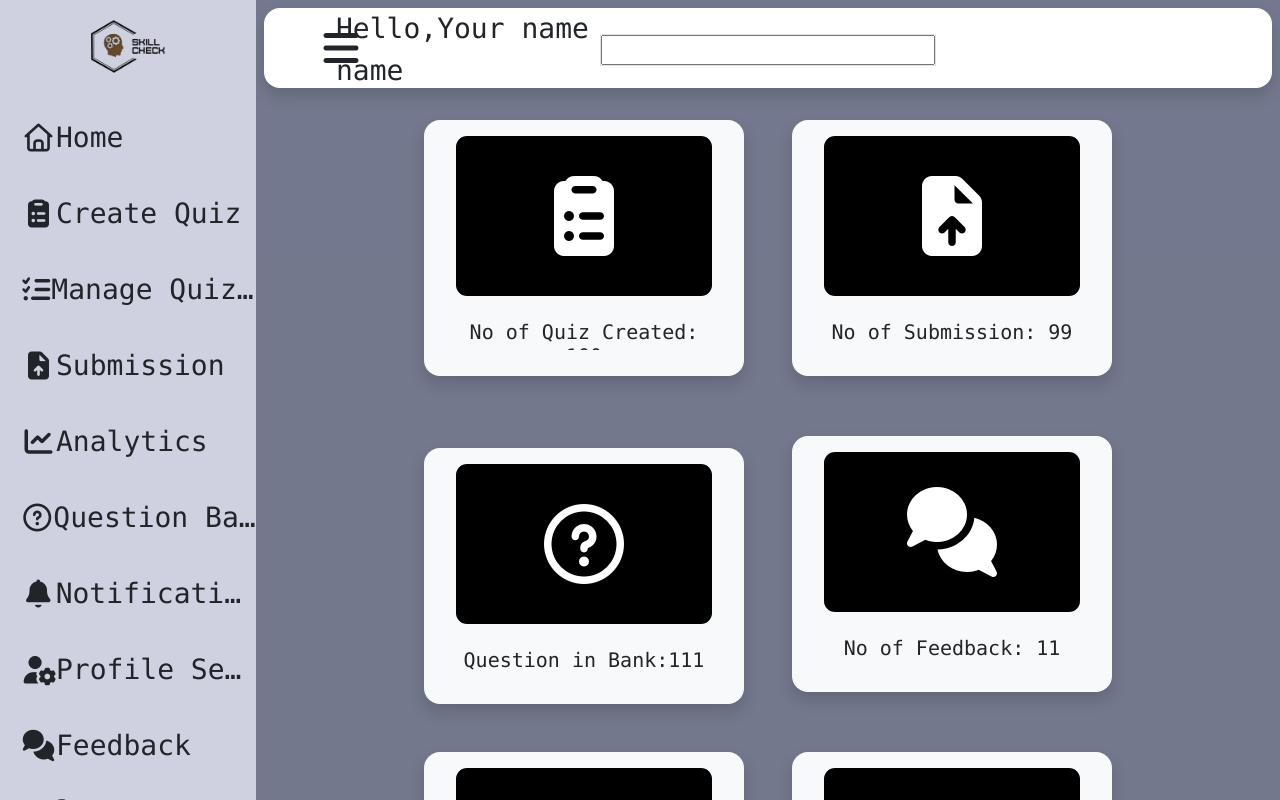
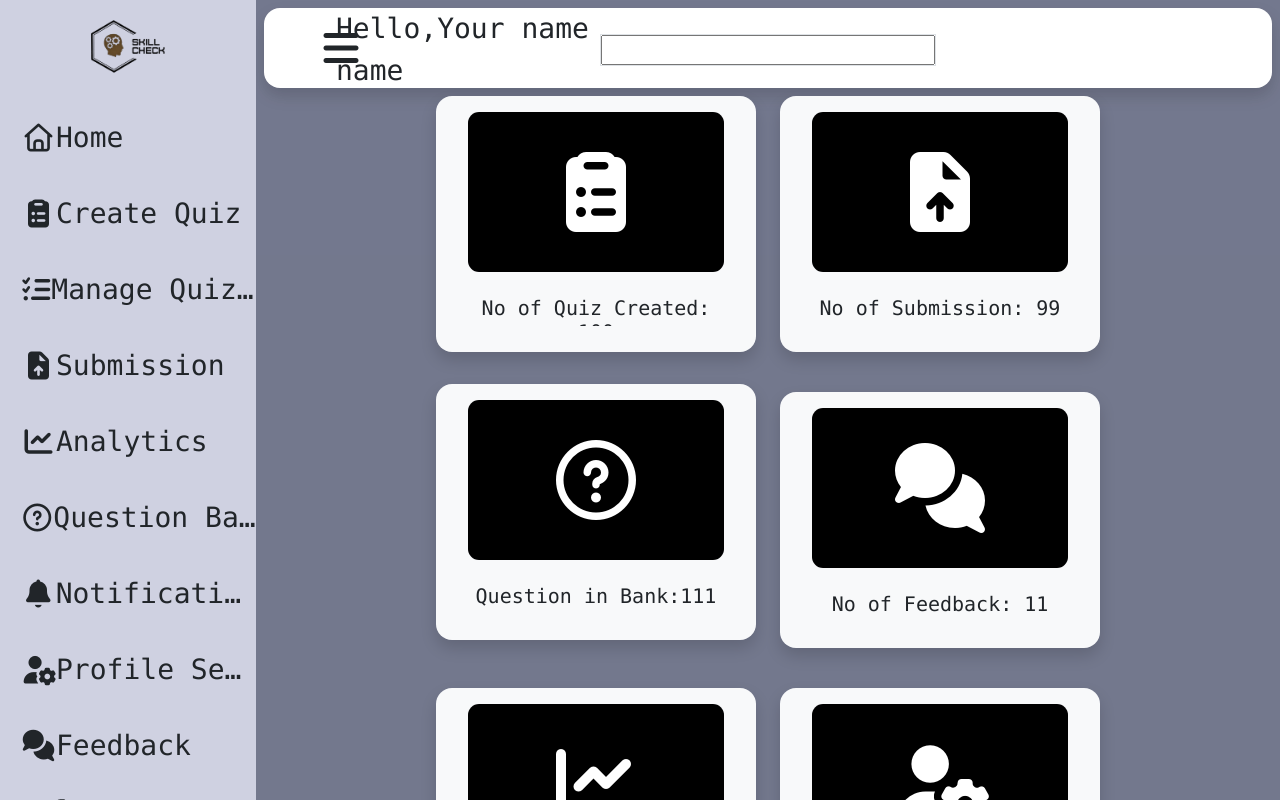
Before and after one commit to KapilSinghMaan/Skill-Check-Arena, a React (Vite) app in the folder Client/: page /teadash in a window 1280 px wide. Built offline with nearby package versions, Linux system fonts and the light colour scheme.

Commit message:
nine commit

```diff
--- a/Client/src/App.css
+++ b/Client/src/App.css
@@ -326,7 +326,7 @@ select:focus {
 }
 
 .dash-home-left{
-    width: 70em;
+    width: 65em;
 }
 
 .dashboard-right.active .dash-home-right{
@@ -335,10 +335,22 @@ select:focus {
 }
 
 .dash-home-right{
-    width: 20em;
-    height: 50vh;
-    border: 1px solid;
+    width: 25em;
+    height: 84vh;
+    /* border: 1px solid; */
     transition: 0.5s;
+}
+
+.dash-clock{
+    height: 40vh;
+    width: 22em;
+    border: 1px dotted red;
+}
+
+.dash-calendar{
+    height: 42vh;
+    width: 22em;
+    border: 5px double gold;
 }
 
 /* Dashboard css end */
--- a/Client/src/Login/Teacher/TeaHome.jsx
+++ b/Client/src/Login/Teacher/TeaHome.jsx
@@ -5,8 +5,8 @@ const TeaHome = () => {
     return (
         <>
             <div className="row m-0 d-flex align-items-center justify-content-center">
-                <div class="m-0 dash-home-left d-flex align-items-center justify-content-center position-relative flex-wrap gap-5">
-                    <div class="dash-card mt-4 position-relative shadow d-flex align-items-start justify-content-center bg-light rounded-4">
+                <div class="m-0 dash-home-left d-flex align-items-center justify-content-center position-relative flex-wrap gap-4">
+                    <div class="dash-card position-relative shadow d-flex align-items-start justify-content-center bg-light rounded-4">
                         <div class="imgbox d-flex align-items-center justify-content-center">
                             <i class="fa-solid fa-clipboard-list text-white"></i>
                         </div>
@@ -16,7 +16,7 @@ const TeaHome = () => {
                             <div className="dash-card-btn py-3 d-flex align-items-center justify-content-center"><Link to="/" class="text-decoration-none btn btn-outline-dark">Create Quiz</Link></div>
                         </div>
                     </div>
-                    <div class="dash-card mt-4 position-relative shadow d-flex align-items-start justify-content-center bg-light rounded-4">
+                    <div class="dash-card position-relative shadow d-flex align-items-start justify-content-center bg-light rounded-4">
                         <div class="imgbox d-flex align-items-center justify-content-center">
                             <i class="fa-solid fa-file-upload text-white"></i>
                         </div>
@@ -26,7 +26,7 @@ const TeaHome = () => {
                             <div className="dash-card-btn py-3 d-flex align-items-center justify-content-center"><Link to="/" class="text-decoration-none btn btn-outline-dark">View Submission</Link></div>
                         </div>
                     </div>
-                    <div class="dash-card mt-4 position-relative shadow d-flex align-items-start justify-content-center bg-light rounded-4" >
+                    <div class="dash-card position-relative shadow d-flex align-items-start justify-content-center bg-light rounded-4" >
                         <div class="imgbox d-flex align-items-center justify-content-center">
                             <i class="fa-regular fa-circle-question text-white"></i>
                         </div>
@@ -36,7 +36,7 @@ const TeaHome = () => {
                             <div className="dash-card-btn py-3 d-flex align-items-center justify-content-center"><Link to="/" class="text-decoration-none btn btn-outline-dark">Visit Bank</Link></div>
                         </div>
                     </div>
-                    <div class="dash-card position-relative shadow d-flex align-items-start justify-content-center bg-light rounded-4" >
+                    <div class="dash-card mt-3 position-relative shadow d-flex align-items-start justify-content-center bg-light rounded-4" >
                         <div class="imgbox d-flex align-items-center justify-content-center">
                             <i class="fa-solid fa-comments text-white"></i>
                         </div>
@@ -46,7 +46,7 @@ const TeaHome = () => {
                             <div className="dash-card-btn py-3 d-flex align-items-center justify-content-center"><Link to="/" class="text-decoration-none btn btn-outline-dark">Review Feedback</Link></div>
                         </div>
                     </div>
-                    <div class="dash-card position-relative shadow d-flex align-items-start justify-content-center bg-light rounded-4" >
+                    <div class="dash-card mt-3 position-relative shadow d-flex align-items-start justify-content-center bg-light rounded-4" >
                         <div class="imgbox d-flex align-items-center justify-content-center">
                             <i class="fa-solid fa-chart-line text-white"></i>
                         </div>
@@ -56,7 +56,7 @@ const TeaHome = () => {
                             <div className="dash-card-btn py-3 d-flex align-items-center justify-content-center"><Link to="/" class="text-decoration-none btn btn-outline-dark">See Analysics</Link></div>
                         </div>
                     </div>
-                    <div class="dash-card position-relative shadow d-flex align-items-start justify-content-center bg-light rounded-4" >
+                    <div class="dash-card mt-3 position-relative shadow d-flex align-items-start justify-content-center bg-light rounded-4" >
                         <div class="imgbox d-flex align-items-center justify-content-center">
                             <i class="fa-solid fa-user-gear text-white"></i>
                         </div>
@@ -67,9 +67,9 @@ const TeaHome = () => {
                         </div>
                     </div>
                 </div>
-                <div className="dash-home-right">
-                    <div className="right-up"></div>
-                    <div className="right-down"></div>
+                <div className="dash-home-right my-2 p-0 ps-4">
+                    <div className="dash-clock"></div>
+                    <div className="dash-calendar mt-3"></div>
                 </div>
             </div>
         </>
```
